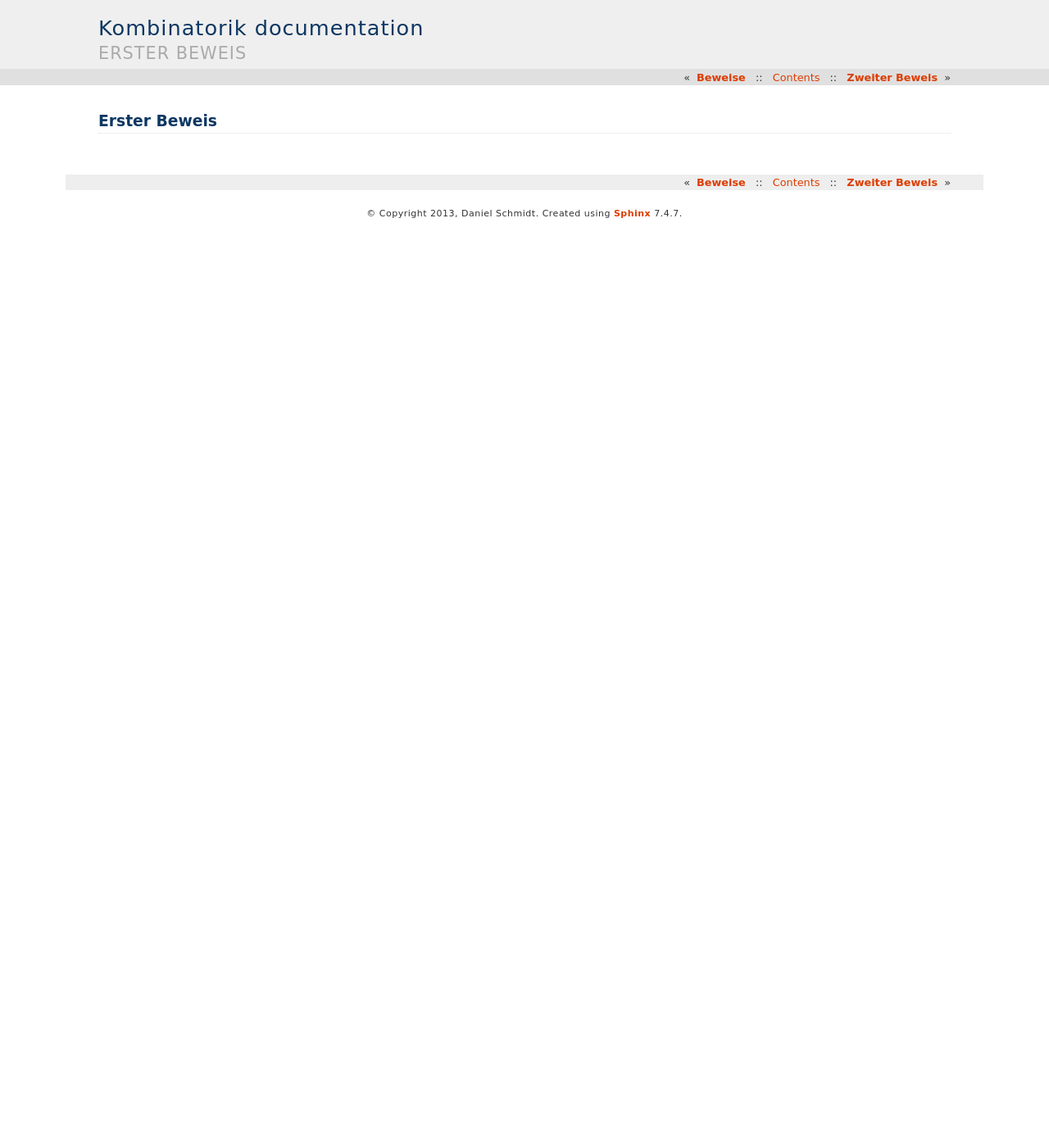
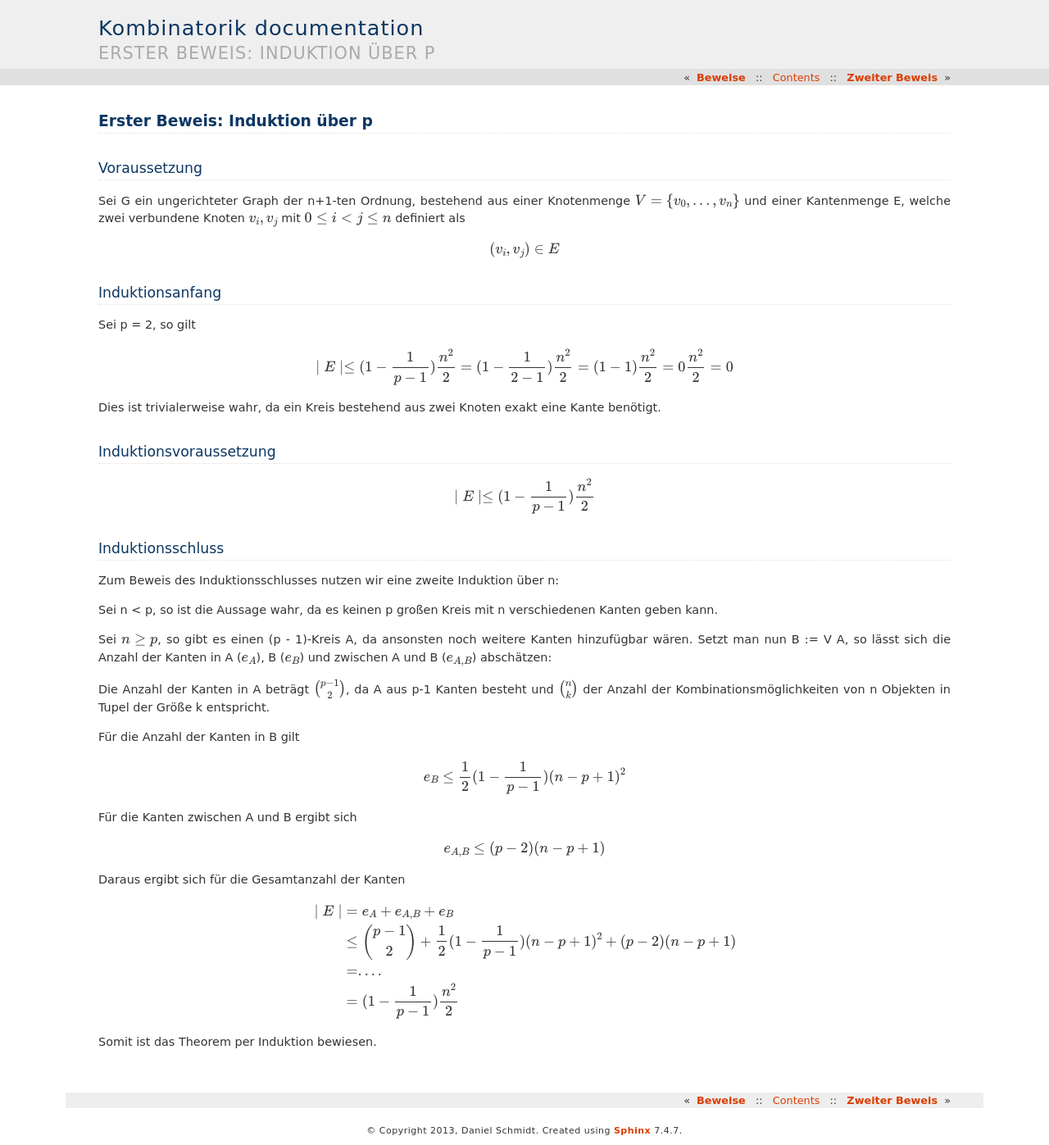
Before and after one commit to DanielMSchmidt/kombinatorik, a Sphinx documentation site: the page built from source/proof/first.rst, in a window 1280 px wide. Shown: the whole page at 82% size. Built offline with Sphinx 7.4.7, drawn with Linux system fonts in a browser that asks for light colours; before the commit the page ends 900 px from its top, so only the background shows below that.

Commit message:
added first proof (1. version with a lot of todos)

```diff
--- a/source/proof/first.rst
+++ b/source/proof/first.rst
@@ -1,2 +1,69 @@
-Erster Beweis
-=============
+Erster Beweis: Induktion über p
+===============================
+
+*************
+Voraussetzung
+*************
+Sei G ein ungerichteter Graph der n+1-ten Ordnung, bestehend aus einer Knotenmenge :math:`V = \{ v_0,...,v_n \}` und einer Kantenmenge E, welche zwei verbundene Knoten :math:`v_i, v_j` mit :math:`0 \le i < j \le n` definiert als
+
+.. math::
+  (v_i, v_j) \in E
+
+****************
+Induktionsanfang
+****************
+Sei p = 2, so gilt
+
+.. math::
+  \mid E \mid \le (1 - \frac{1}{p-1})\frac{n^2}{2} = (1 - \frac{1}{2-1})\frac{n^2}{2} = (1 - 1)\frac{n^2}{2} = 0 \frac{n^2}{2} = 0
+
+Dies ist trivialerweise wahr, da ein Kreis bestehend aus zwei Knoten exakt eine Kante benötigt.
+
+***********************
+Induktionsvoraussetzung
+***********************
+
+.. math::
+  \mid E \mid \le (1 - \frac{1}{p-1})\frac{n^2}{2}
+
+*****************
+Induktionsschluss
+*****************
+
+Zum Beweis des Induktionsschlusses nutzen wir eine zweite Induktion über n:
+
+Sei n < p, so ist die Aussage wahr, da es keinen p großen Kreis mit n verschiedenen Kanten geben kann.
+
+Sei :math:`n \ge p`, so gibt es einen (p - 1)-Kreis A, da ansonsten noch weitere Kanten hinzufügbar wären. Setzt man nun B := V \ A, so lässt sich die Anzahl der Kanten in A (:math:`e_A`), B (:math:`e_B`) und zwischen A und B (:math:`e_{A,B}`) abschätzen:
+
+Die Anzahl der Kanten in A beträgt :math:`{ p - 1 \choose 2}`, da A aus p-1 Kanten besteht und :math:`{ n \choose k}` der Anzahl der Kombinationsmöglichkeiten von n Objekten in Tupel der Größe k entspricht.
+
+Für die Anzahl der Kanten in B gilt
+
+.. math::
+  e_B \le \frac{1}{2}(1 - \frac{1}{p - 1})(n - p + 1)^2
+
+.. todo:: Wieso ist das da oben für e_B so?
+
+Für die Kanten zwischen A und B ergibt sich
+
+.. math::
+  e_{A,B} \le (p - 2)(n - p + 1)
+
+.. todo:: Wieso ist das da oben für e_{A,B} so?
+
+Daraus ergibt sich für die Gesamtanzahl der Kanten
+
+.. math::
+ \begin{align}
+ \begin{split}
+ \mid E \mid &= e_A + e_{A,B} + e_B \\
+ &\le { p - 1 \choose 2} + \frac{1}{2}(1 - \frac{1}{p - 1})(n - p + 1)^2 + (p - 2)(n - p + 1) \\
+ &= .... \\
+ &= (1 - \frac{1}{p - 1})\frac{n^2}{2} \\
+ \end{split}
+ \end{align}
+
+.. todo:: Zwischenschritte einfügen
+
+Somit ist das Theorem per Induktion bewiesen.
```
